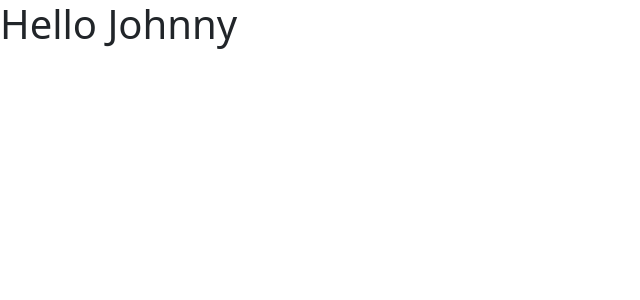
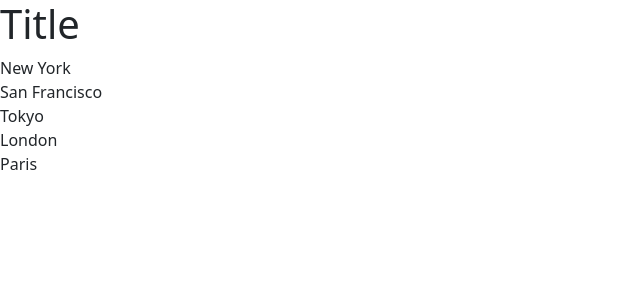
Before and after one commit to caojohnny91/GameHub, a React (Vite) app: page / in a window 1280 px wide. Shown: the top 300 px of the page, without its empty margins (0-640 px from the left). Built offline with nearby package versions, Linux system fonts and the light colour scheme.

Commit message:
add list to ListGroup

```diff
--- a/src/App.tsx
+++ b/src/App.tsx
@@ -1,9 +1,9 @@
-import Message from "./Message";
+import ListGroup from "./components/ListGroup";
 
 function App() {
   return (
     <div>
-      <Message />
+      <ListGroup />
     </div>
   );
 }
--- a/src/Message.tsx
+++ b/src/Message.tsx
@@ -1,4 +1,4 @@
-// PascalCasing: Capitalized first letter
+// PascalCasing: Capitalized first letter of word
 function Message() {
   // JSX: JavaScript XML
   const name = "Johnny";
--- /dev/null
+++ b/src/components/ListGroup.tsx
@@ -0,0 +1,17 @@
+function ListGroup() {
+  const items = ["New York", "San Francisco", "Tokyo", "London", "Paris"];
+
+  return (
+    <>
+      <h1>Title</h1>
+      <ul className="list-group">
+        {/* cant use for loop so need to use .map with arrow function and wrap entire thin in {}, and each li needs a unique key */}
+        {items.map((item) => (
+          <li key={item}> {item}</li>
+        ))}
+      </ul>
+    </>
+  );
+}
+
+export default ListGroup;
```
